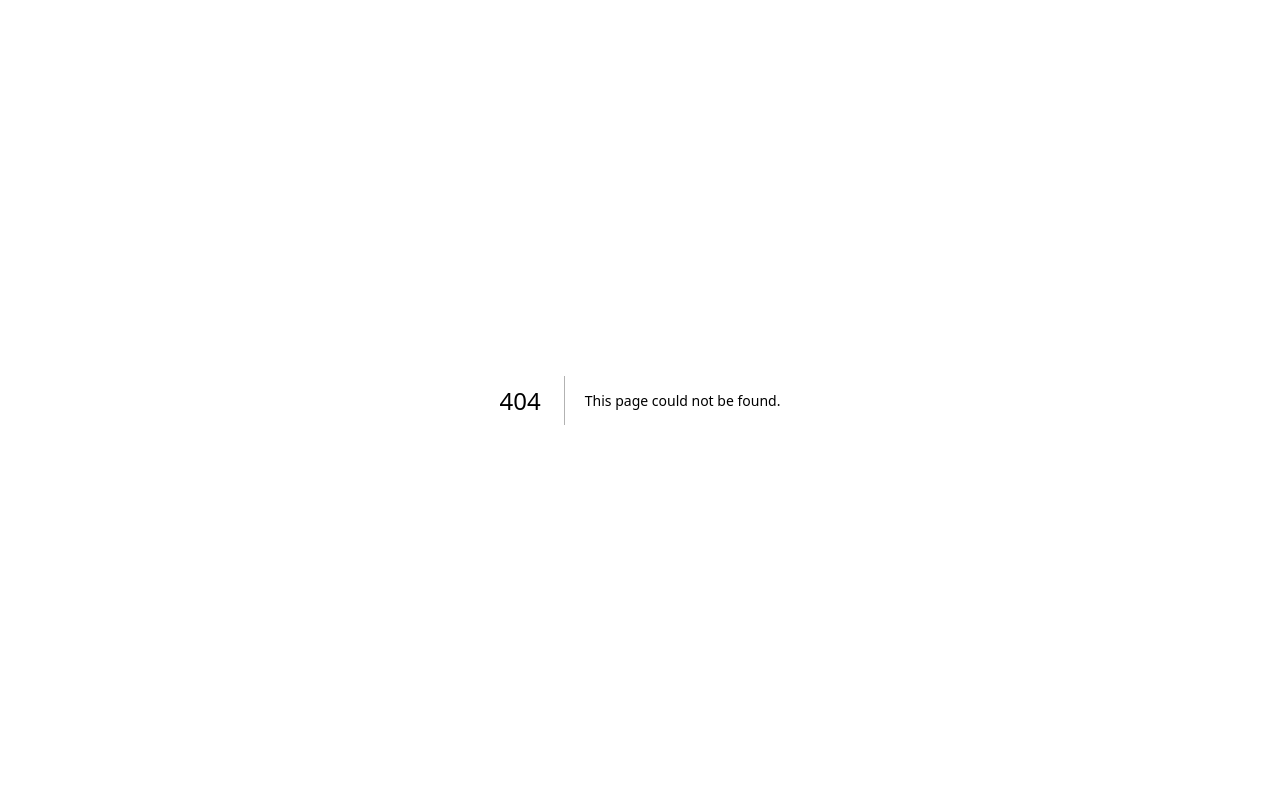
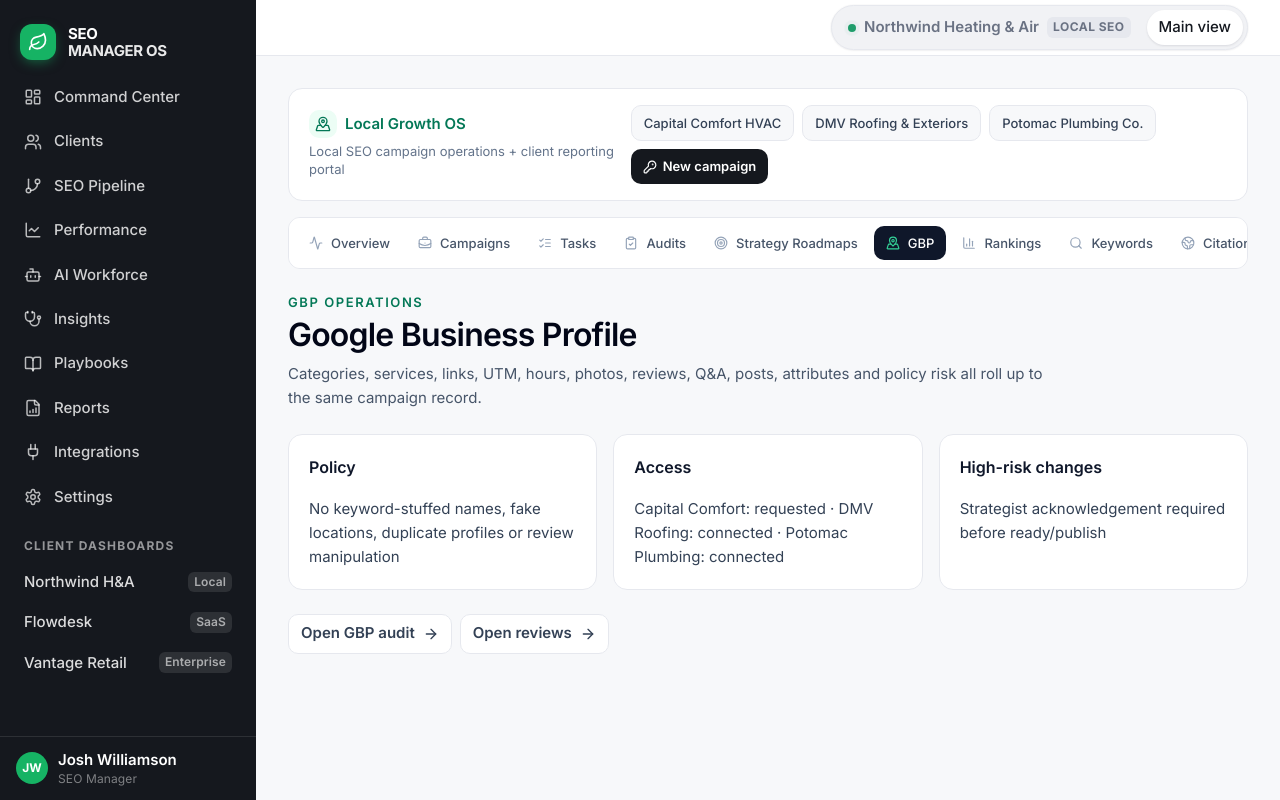
Before and after one commit to branderboy/seo-manager-os, a Next.js app: page /growth/gbp in a window 1280 px wide. Before the commit this address had no page. Built offline with nearby package versions, Linux system fonts and the light colour scheme.

Commit message:
feat(local-growth): add GBP operations route

```diff
--- /dev/null
+++ b/src/app/(os)/growth/gbp/page.tsx
@@ -0,0 +1,5 @@
+import { GbpScreen } from "@/components/local-growth/module-screens";
+
+export default function GbpPage() {
+  return <GbpScreen />;
+}
```
